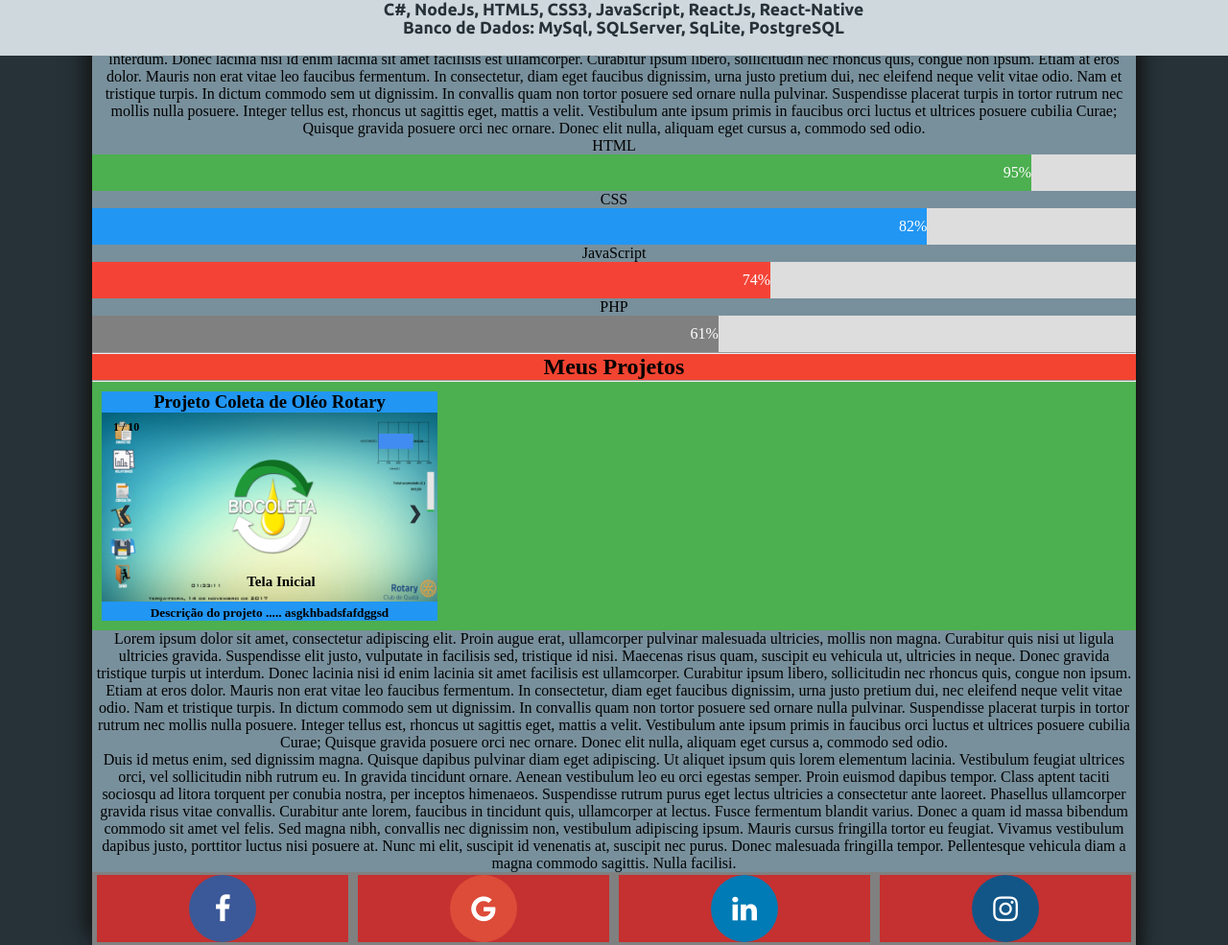
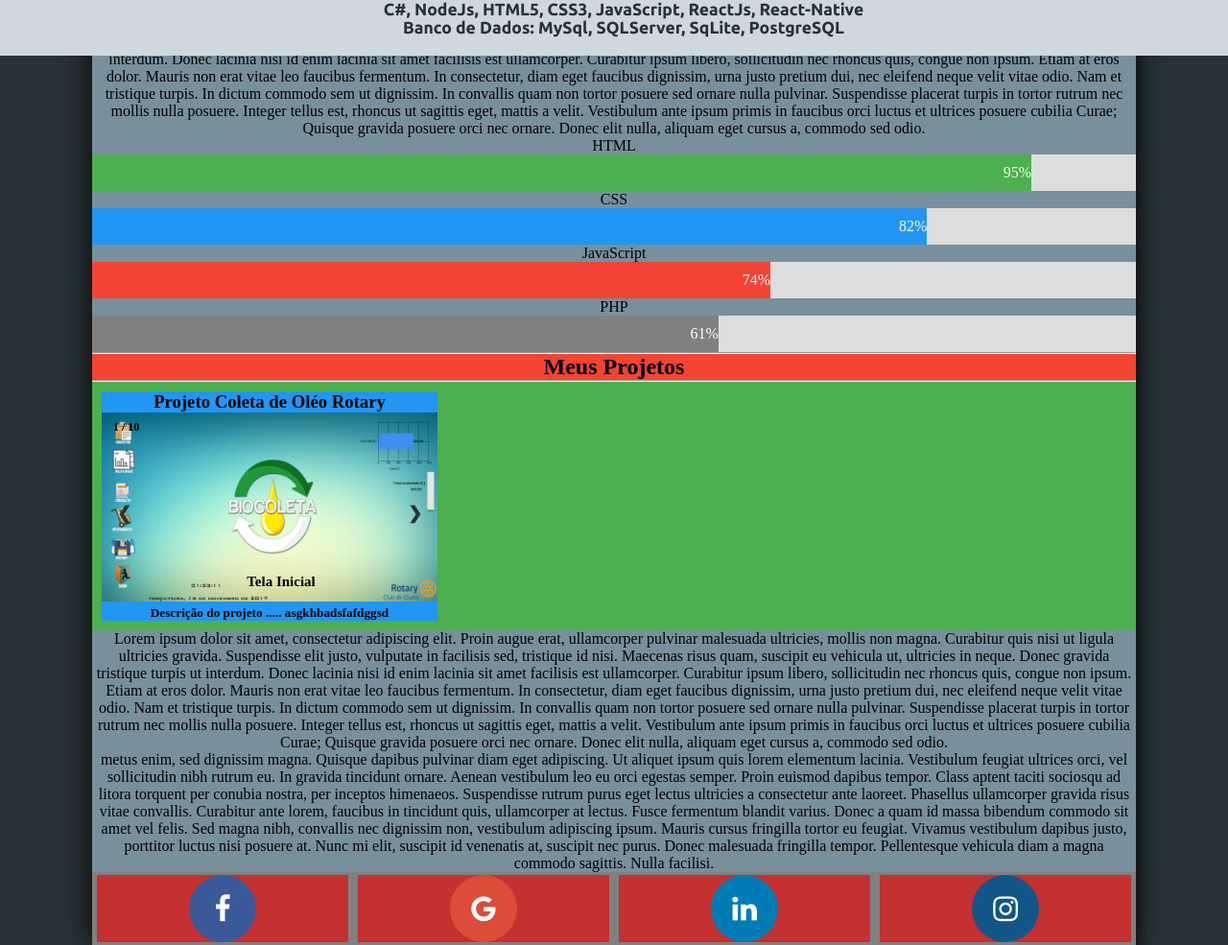
Before and after one commit to KaikOliveira/KaikOliveira.github.io, a plain HTML site: page index.html in a window 1280 px wide. Shown: the part 87-1072 px from the top of the page at 96% size. Drawn offline with Linux system fonts and the light colour scheme.

Commit message:
Update index.html

```diff
--- a/index.html
+++ b/index.html
@@ -153,9 +153,9 @@
         Lorem ipsum dolor sit amet, consectetur adipiscing elit. Proin augue erat, ullamcorper pulvinar malesuada ultricies, mollis non magna. Curabitur quis nisi ut ligula ultricies gravida. Suspendisse elit justo, vulputate in facilisis sed, tristique id nisi. Maecenas risus quam, suscipit eu vehicula ut, ultricies in neque. Donec gravida tristique turpis ut interdum. Donec lacinia nisi id enim lacinia sit amet facilisis est ullamcorper. Curabitur ipsum libero, sollicitudin nec rhoncus quis, congue non ipsum. Etiam at eros dolor. Mauris non erat vitae leo faucibus fermentum. In consectetur, diam eget faucibus dignissim, urna justo pretium dui, nec eleifend neque velit vitae odio. Nam et tristique turpis. In dictum commodo sem ut dignissim. In convallis quam non tortor posuere sed ornare nulla pulvinar. Suspendisse placerat turpis in tortor rutrum nec mollis nulla posuere. Integer tellus est, rhoncus ut sagittis eget, mattis a velit. Vestibulum ante ipsum primis in faucibus orci luctus et ultrices posuere cubilia Curae; Quisque gravida posuere orci nec ornare. Donec elit nulla, aliquam eget cursus a, commodo sed odio.
         </p>
         <p>
-        Duis id metus enim, sed dignissim magna. Quisque dapibus pulvinar diam eget adipiscing. Ut aliquet ipsum quis lorem elementum lacinia. Vestibulum feugiat ultrices orci, vel sollicitudin nibh rutrum eu. In gravida tincidunt ornare. Aenean vestibulum leo eu orci egestas semper. Proin euismod dapibus tempor. Class aptent taciti sociosqu ad litora torquent per conubia nostra, per inceptos himenaeos. Suspendisse rutrum purus eget lectus ultricies a consectetur ante laoreet. Phasellus ullamcorper gravida risus vitae convallis. Curabitur ante lorem, faucibus in tincidunt quis, ullamcorper at lectus. Fusce fermentum blandit varius. Donec a quam id massa bibendum commodo sit amet vel felis. Sed magna nibh, convallis nec dignissim non, vestibulum adipiscing ipsum. Mauris cursus fringilla tortor eu feugiat. Vivamus vestibulum dapibus justo, porttitor luctus nisi posuere at. Nunc mi elit, suscipit id venenatis at, suscipit nec purus. Donec malesuada fringilla tempor. Pellentesque vehicula diam a magna commodo sagittis. Nulla facilisi.
-        </p>
-    </div>
+metus enim, sed dignissim magna. Quisque dapibus pulvinar diam eget adipiscing. Ut aliquet ipsum quis lorem elementum lacinia. Vestibulum feugiat ultrices orci, vel sollicitudin nibh rutrum eu. In gravida tincidunt ornare. Aenean vestibulum leo eu orci egestas semper. Proin euismod dapibus tempor. Class aptent taciti sociosqu ad litora torquent per conubia nostra, per inceptos himenaeos. Suspendisse rutrum purus eget lectus ultricies a consectetur ante laoreet. Phasellus ullamcorper gravida risus vitae convallis. Curabitur ante lorem, faucibus in tincidunt quis, ullamcorper at lectus. Fusce fermentum blandit varius. Donec a quam id massa bibendum commodo sit amet vel felis. Sed magna nibh, convallis nec dignissim non, vestibulum adipiscing ipsum. Mauris cursus fringilla tortor eu feugiat. Vivamus vestibulum dapibus justo, porttitor luctus nisi posuere at. Nunc mi elit, suscipit id venenatis at, suscipit nec purus. Donec malesuada fringilla tempor. Pellentesque vehicula diam a magna commodo sagittis. Nulla facilisi.
+
+
 
 <!--Div Conteiner de AREA DE CONTATO INICO -- ficar no final-->
 <div class="dContato">
```
